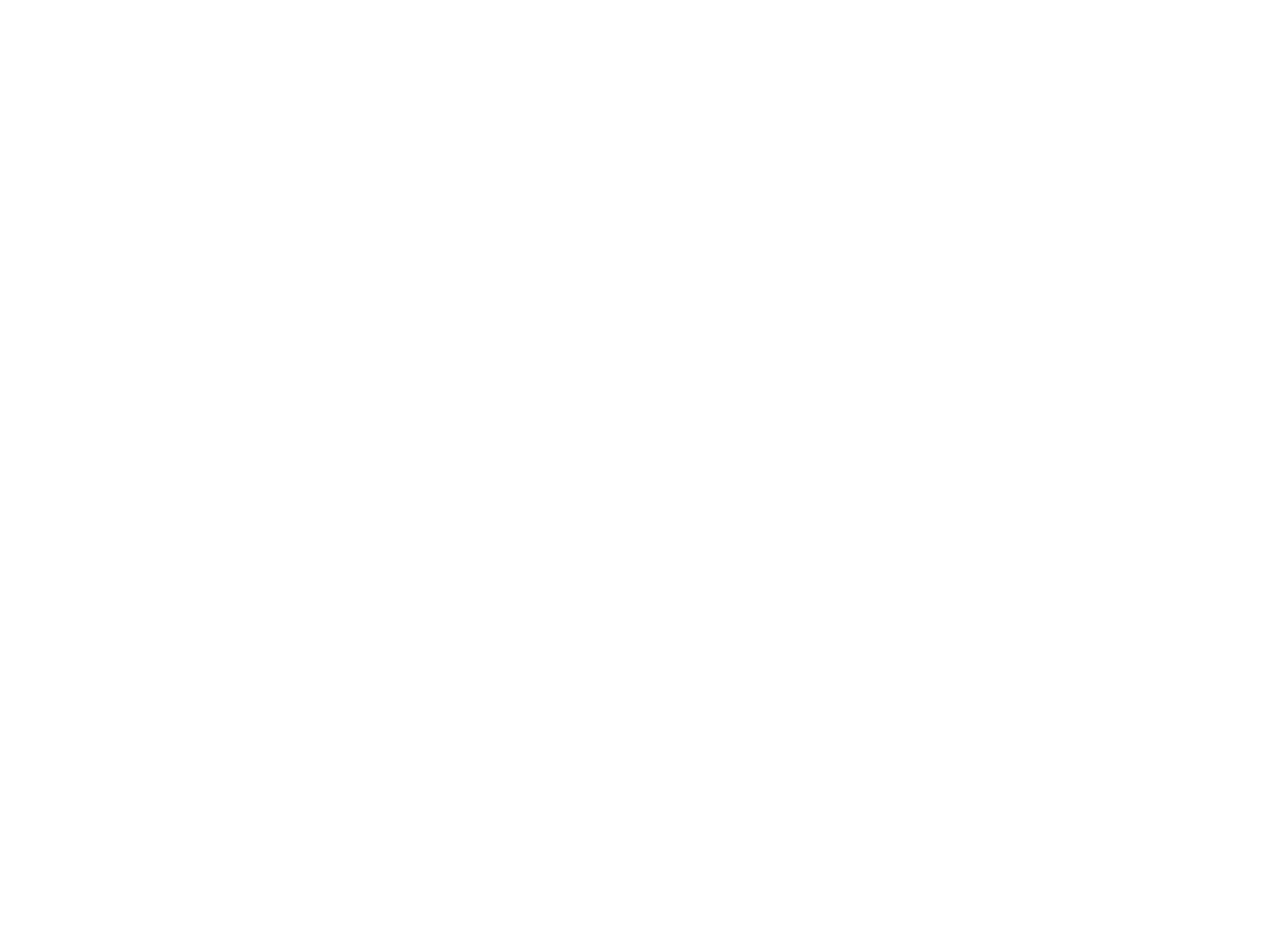
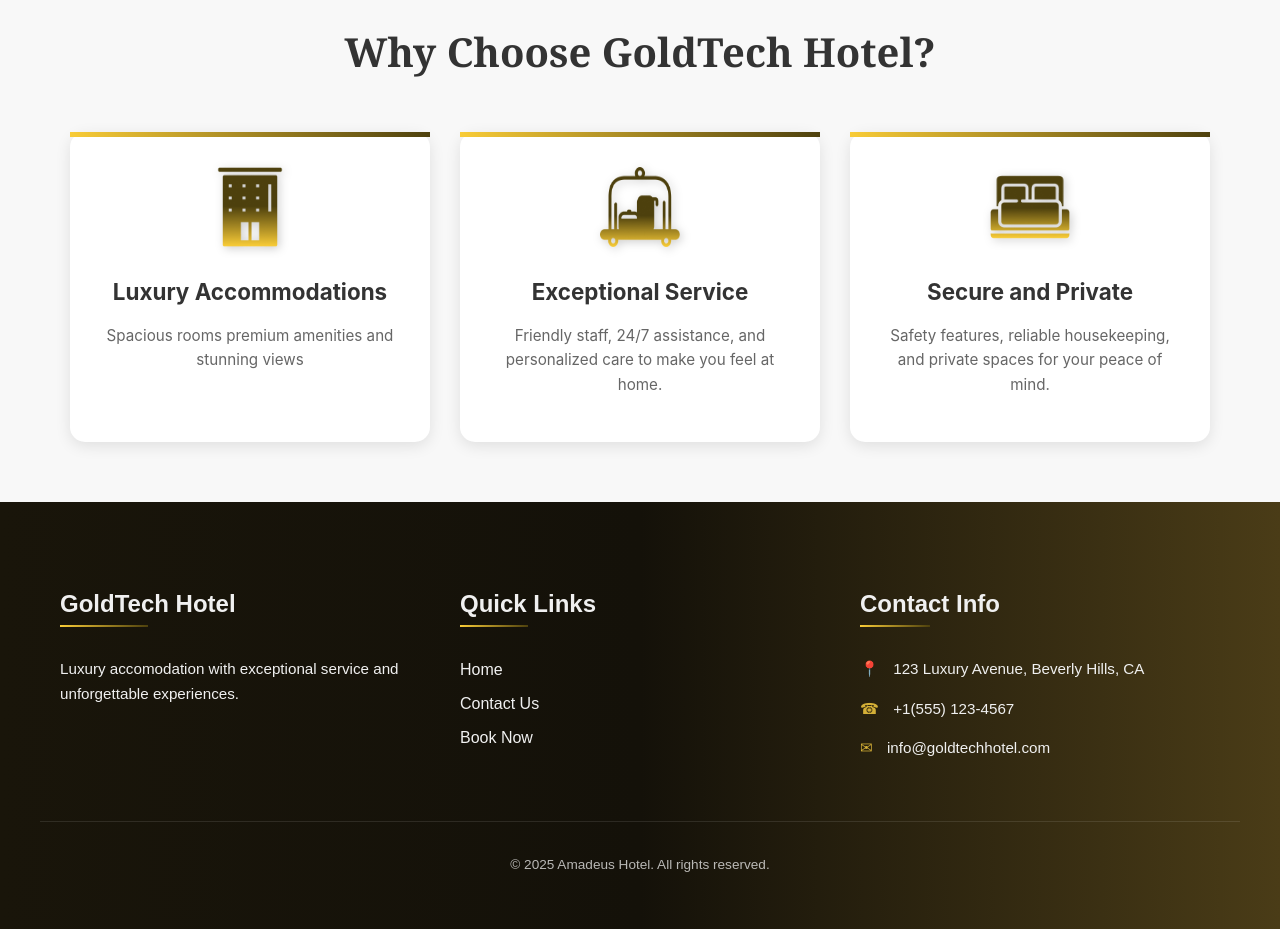
Before and after one commit to Kaizers08/hotel-booking-system-webapp, a React (Vite) app: page / in a window 1280 px wide. Shown: the part 2160-3089 px from the top of the page. Before the commit the page ends 2089 px from the top, so only its background shows below. Built offline with nearby package versions, Linux system fonts and the light colour scheme.

Commit message:
layout card changes

```diff
--- a/src/App.jsx
+++ b/src/App.jsx
@@ -1,9 +1,15 @@
 import './App.css'
 import Home from './pages/home'
+import Footer from './components/footer'
+import WhyChooseUs from './components/WhyChooseUs'
 
 function App() {
   return(
-  <Home/>
+    <>
+      <Home/>
+      <WhyChooseUs/>
+      <Footer/>
+    </>
   )
 }
 
--- /dev/null
+++ b/src/components/WhyChooseUs.css
@@ -0,0 +1,71 @@
+.why-choose-us-section {
+  padding: 60px 20px;
+  text-align: center;
+  background-color: #f8f8f8;
+}
+
+.section-title {
+  font-size: 2.5em;
+  color: #333;
+  margin-bottom: 50px;
+  font-family: 'Georgia', serif;
+}
+
+.features-container {
+  display: flex;
+  justify-content: center;
+  flex-wrap: wrap;
+  gap: 30px;
+  max-width: 1200px;
+  margin: 0 auto;
+}
+
+.feature-card {
+  background-color: #fff;
+  border-radius: 15px; /* Increased border-radius for a softer look */
+  box-shadow: 0 4px 15px rgba(0, 0, 0, 0.1);
+  padding: 30px;
+  width: 300px;
+  text-align: center;
+  transition: transform 0.3s ease, box-shadow 0.3s ease;
+  border-top: 5px solid transparent;
+  border-image: linear-gradient(90deg, #F9CC37 0%, #4D400D 100%) 1;
+}
+
+.feature-card:hover {
+  transform: translateY(-10px);
+  box-shadow: 0 8px 25px rgba(0, 0, 0, 0.15);
+}
+
+.icon-wrapper {
+  margin-bottom: 20px;
+}
+
+.feature-icon {
+  width: 80px;
+  height: 80px;
+  filter: drop-shadow(2px 2px 5px rgba(0, 0, 0, 0.2));
+}
+
+.feature-card h3 {
+  font-size: 1.4em;
+  color: #333;
+  margin-bottom: 15px;
+}
+
+.feature-card p {
+  font-size: 0.95em;
+  color: #666;
+  line-height: 1.6;
+}
+
+@media (max-width: 768px) {
+  .section-title {
+    font-size: 2em;
+  }
+
+  .feature-card {
+    width: 100%;
+    max-width: 350px;
+  }
+}
--- /dev/null
+++ b/src/components/WhyChooseUs.jsx
@@ -0,0 +1,37 @@
+import React from 'react';
+import './WhyChooseUs.css';
+
+const WhyChooseUs = () => {
+  return (
+    <section className="why-choose-us-section">
+      <h2 className="section-title">Why Choose GoldTech Hotel?</h2>
+      <div className="features-container">
+        <div className="feature-card">
+          <div className="icon-wrapper">
+            <img src="/public/accomodation.png" alt="Luxury Accommodations" className="feature-icon" />
+          </div>
+          <h3>Luxury Accommodations</h3>
+          <p>Spacious rooms premium amenities and stunning views</p>
+        </div>
+
+        <div className="feature-card">
+          <div className="icon-wrapper">
+            <img src="/public/service.png" alt="Exceptional Service" className="feature-icon" />
+          </div>
+          <h3>Exceptional Service</h3>
+          <p>Friendly staff, 24/7 assistance, and personalized care to make you feel at home.</p>
+        </div>
+
+        <div className="feature-card">
+          <div className="icon-wrapper">
+            <img src="/public/private.png" alt="Secure and Private" className="feature-icon" />
+          </div>
+          <h3>Secure and Private</h3>
+          <p>Safety features, reliable housekeeping, and private spaces for your peace of mind.</p>
+        </div>
+      </div>
+    </section>
+  );
+};
+
+export default WhyChooseUs;
--- /dev/null
+++ b/src/components/footer.css
@@ -0,0 +1,93 @@
+.footer-container {
+  background: linear-gradient(90deg, #19150A 0%, #141109 50.01%, #4A3C17 100%);
+  color: #f0f0f0; /* Light text color */
+  padding: 40px 20px;
+  font-family: Arial, sans-serif;
+}
+
+.footer-content {
+  display: flex;
+  justify-content: space-around;
+  flex-wrap: wrap;
+  max-width: 1200px;
+  margin: 0 auto;
+  padding-bottom: 30px;
+  border-bottom: 1px solid rgba(255, 255, 255, 0.1);
+}
+
+.footer-section {
+  flex: 1;
+  min-width: 250px;
+  margin: 20px;
+}
+
+.footer-section h3 {
+  font-size: 1.5em;
+  margin-bottom: 20px;
+  position: relative;
+  display: inline-block;
+}
+
+.footer-section h3::after {
+  content: '';
+  position: absolute;
+  left: 0;
+  bottom: -5px;
+  width: 50%;
+  height: 2px;
+  background: linear-gradient(90deg, #F9CC37 0%, #4D400D 100%);
+}
+
+.footer-section p {
+  font-size: 0.95em;
+  line-height: 1.6;
+  margin-bottom: 10px;
+}
+
+.footer-section ul {
+  list-style: none;
+  padding: 0;
+}
+
+.footer-section ul li {
+  margin-bottom: 10px;
+}
+
+.footer-section ul li a {
+  color: #f0f0f0;
+  text-decoration: none;
+  transition: color 0.3s ease;
+}
+
+.footer-section ul li a:hover {
+  color: #d4af37; /* Gold on hover */
+}
+
+.footer-section.contact-info .icon {
+  margin-right: 10px;
+  color: #d4af37; /* Gold icon color */
+}
+
+.footer-bottom {
+  text-align: center;
+  padding-top: 20px;
+  font-size: 0.85em;
+  color: rgba(255, 255, 255, 0.7);
+}
+
+@media (max-width: 768px) {
+  .footer-content {
+    flex-direction: column;
+    align-items: center;
+  }
+
+  .footer-section {
+    text-align: center;
+    margin: 20px 0;
+  }
+
+  .footer-section h3::after {
+    left: 50%;
+    transform: translateX(-50%);
+  }
+}
--- a/src/components/footer.jsx
+++ b/src/components/footer.jsx
@@ -0,0 +1,37 @@
+import React from 'react';
+import './footer.css';
+
+const Footer = () => {
+  return (
+    <footer className="footer-container">
+      <div className="footer-content">
+        <div className="footer-section brand-info">
+          <h3>GoldTech Hotel</h3>
+          <p>Luxury accomodation with exceptional service and unforgettable experiences.</p>
+        </div>
+
+        <div className="footer-section quick-links">
+          <h3>Quick Links</h3>
+          <ul>
+            <li><a href="#">Home</a></li>
+            <li><a href="#">Contact Us</a></li>
+            <li><a href="#">Book Now</a></li>
+          </ul>
+        </div>
+
+        <div className="footer-section contact-info">
+          <h3>Contact Info</h3>
+          <p><span className="icon">&#x1F4CD;</span> 123 Luxury Avenue, Beverly Hills, CA</p>
+          <p><span className="icon">&#x260E;</span> +1(555) 123-4567</p>
+          <p><span className="icon">&#x2709;</span> info@goldtechhotel.com</p>
+        </div>
+      </div>
+
+      <div className="footer-bottom">
+        <p>&copy; 2025 Amadeus Hotel. All rights reserved.</p>
+      </div>
+    </footer>
+  );
+};
+
+export default Footer;
```
